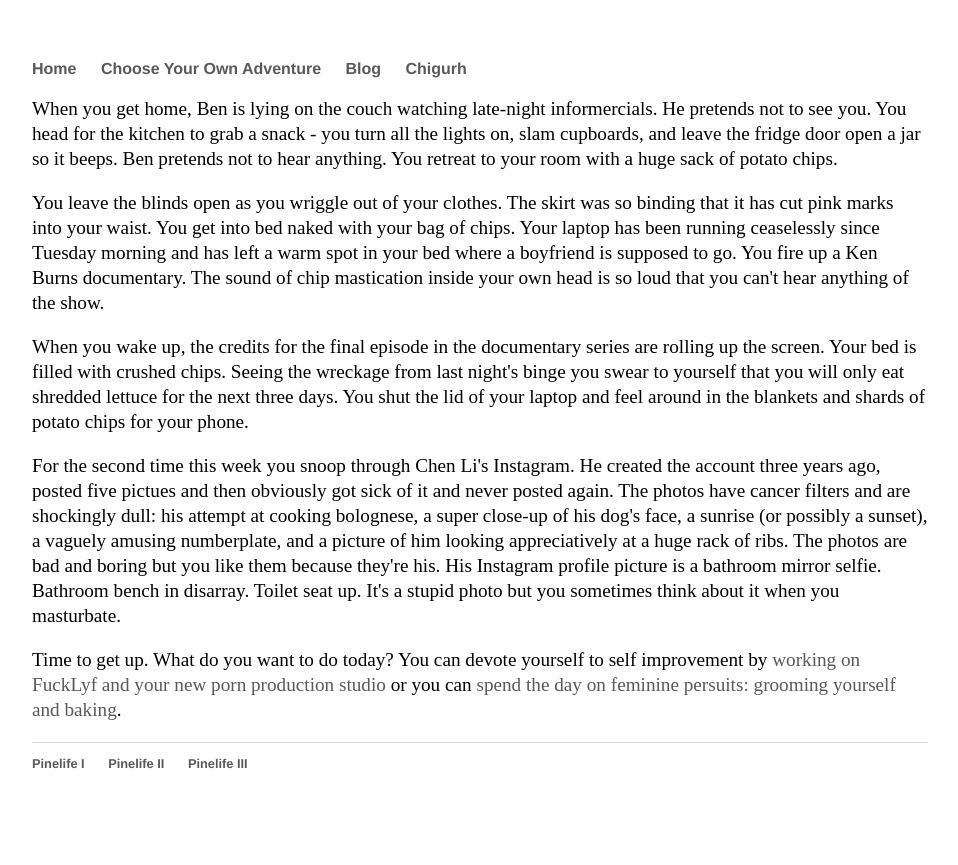
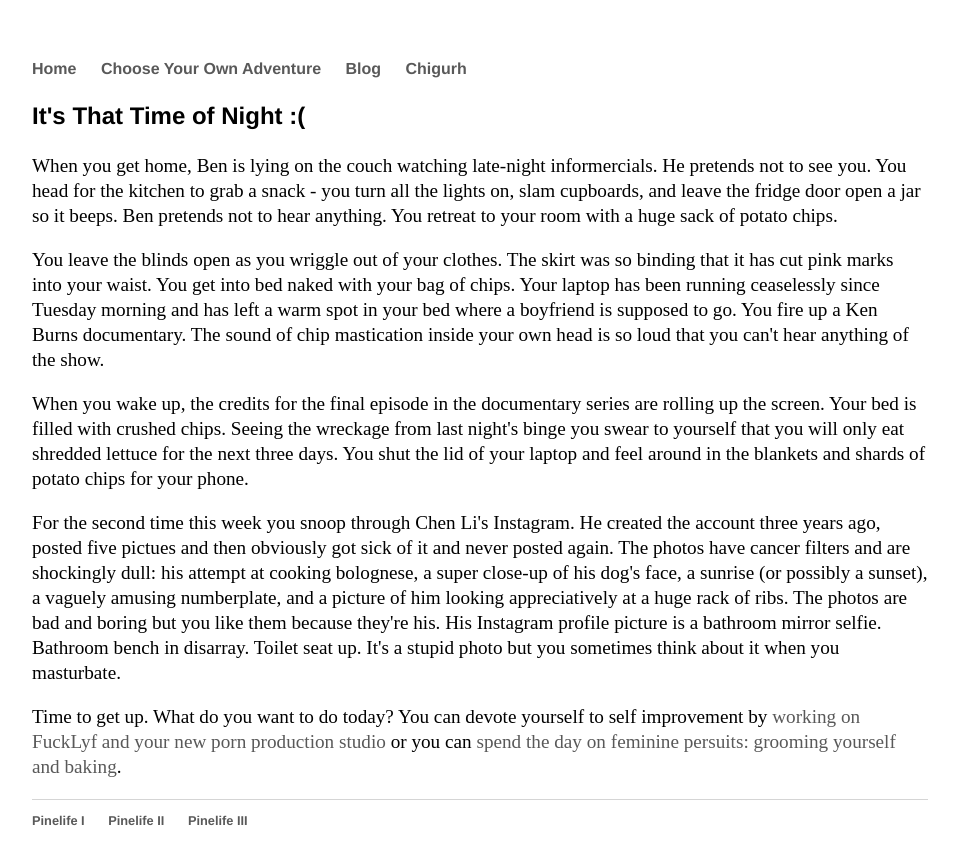
Before and after one commit to Pinelife/pinelife.github.io, a Jekyll site: the page built from Hellhole/Room5.html, in a window 1280 px wide. Shown: the top 865 px of the page, without its empty margins (160-1118 px from the left). Built offline with Jekyll 4.4.1, drawn with Linux system fonts in a browser that asks for light colours.

Commit message:
Update Room5.html

```diff
--- a/Hellhole/Room5.html
+++ b/Hellhole/Room5.html
@@ -2,6 +2,7 @@
 layout: default
 title: Pinelife
 ---
+<h3>It's That Time of Night :(</h3>
 
 <p>When you get home, Ben is lying on the couch watching late-night informercials. He pretends not to see you. You head for the kitchen to grab a snack - you turn all the lights on, slam cupboards, and leave the fridge door open a jar so it beeps. Ben pretends not to hear anything. You retreat to your room with a huge sack of potato chips.</p>
 <p>
```
